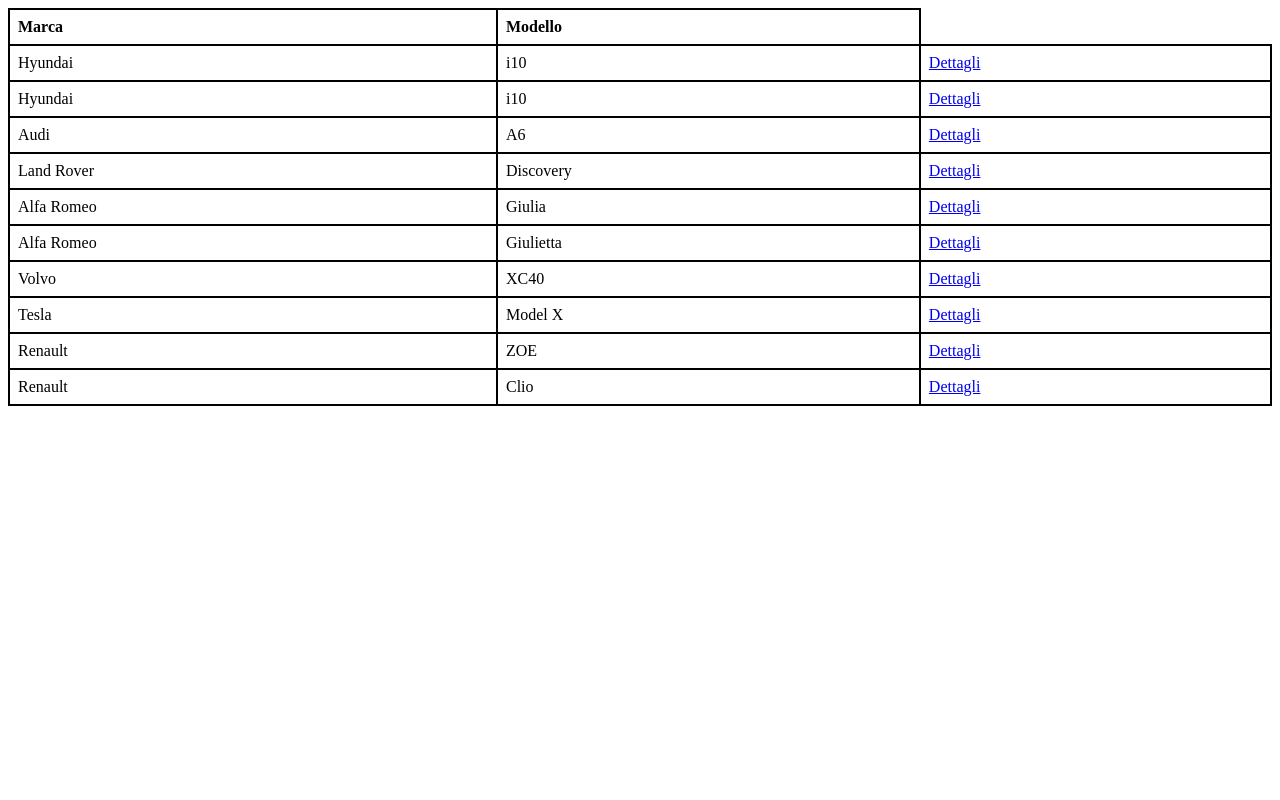
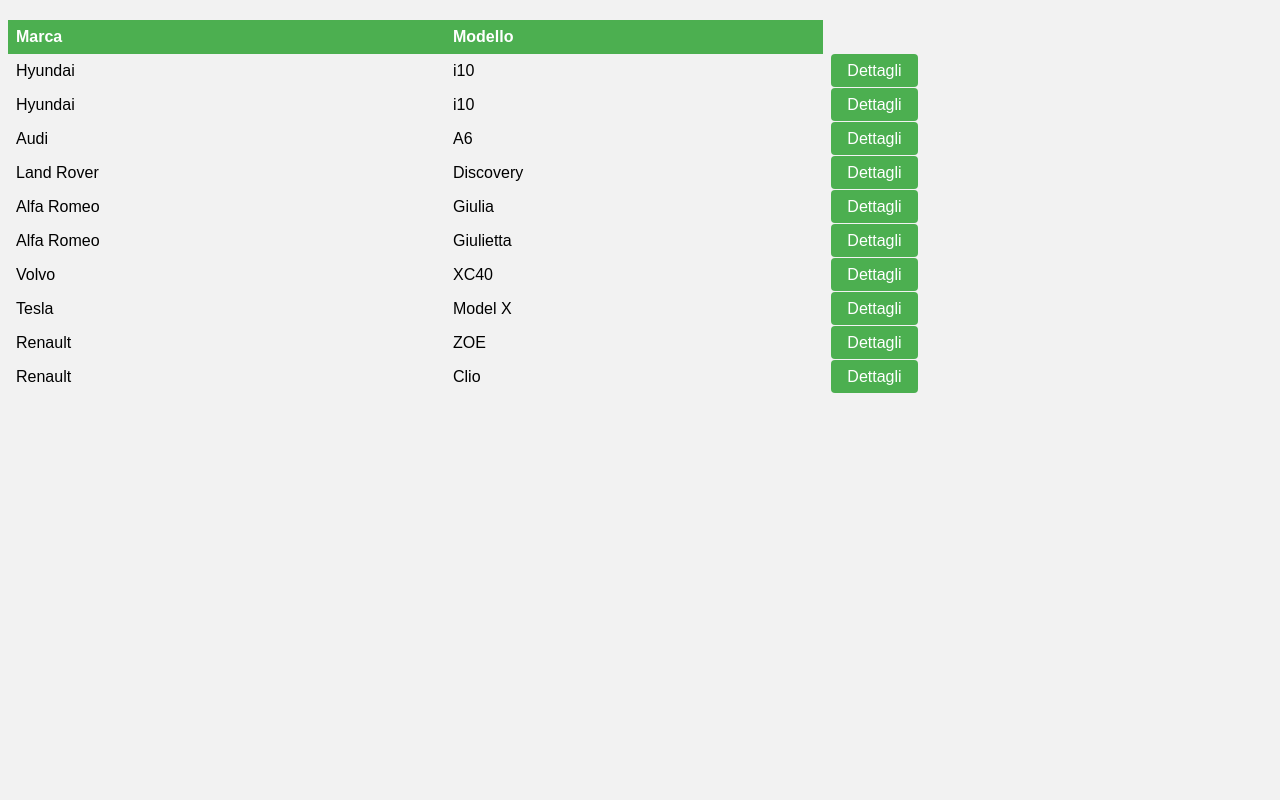
Before and after one commit to skerdivelo/phpSchool, a PHP site: page /elenco.php in a window 1280 px wide. Run offline with PHP 8.4, Linux system fonts and the light colour scheme; data comes from the database, SQL or seed files in the repository.

Commit message:
added styling

```diff
--- a/auto/auto.php
+++ b/auto/auto.php
@@ -1,4 +1,4 @@
-<link rel="stylesheet" href="style.css">
+<link rel="stylesheet" href="elenco.css">
 
 <?php
 require("config.php");  //file di config con i parametri di connessione
--- /dev/null
+++ b/auto/elenco.css
@@ -0,0 +1,37 @@
+body {
+    font-family: Arial, sans-serif;
+    font-size: 16px;
+    background-color: #f2f2f2;
+}
+
+table {
+    border-collapse: collapse;
+    width: 100%;
+    margin-top: 20px;
+}
+
+th, td {
+    text-align: left;
+    padding: 8px;
+}
+
+th {
+    background-color: #4CAF50;
+    color: white;
+}
+
+tr:nth-child(even) {
+    background-color: #f2f2f2;
+}
+
+a {
+    background-color: #4CAF50;
+    color: white;
+    padding: 8px 16px;
+    text-decoration: none;
+    border-radius: 4px;
+}
+
+a:hover {
+    background-color: #45a049;
+}
--- a/auto/elenco.php
+++ b/auto/elenco.php
@@ -1,4 +1,4 @@
-<link rel="stylesheet" href="style.css">
+<link rel="stylesheet" href="elenco.css">
 
 <?php
 require("config.php");  //file di config con i parametri di connessione
```
